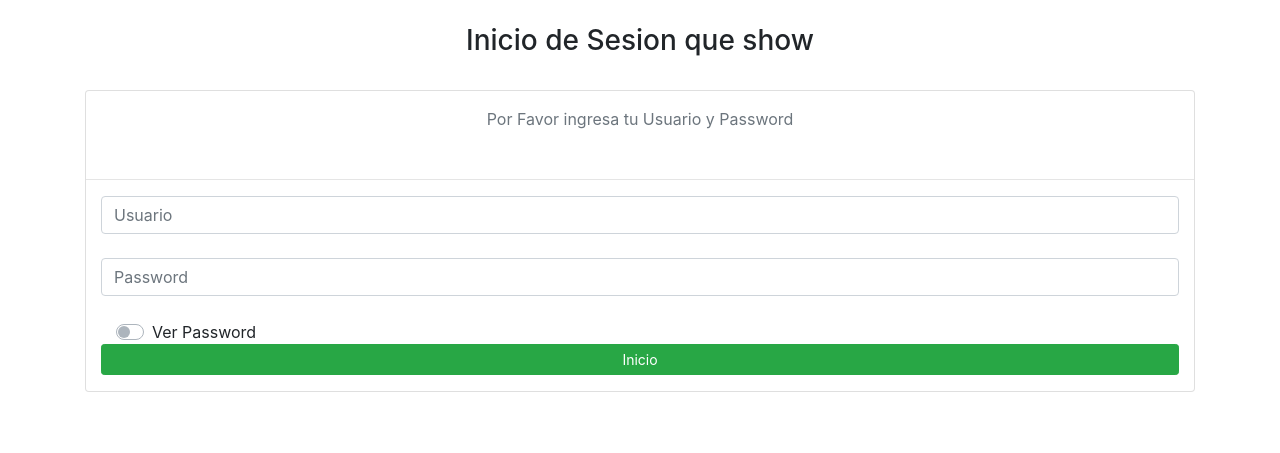
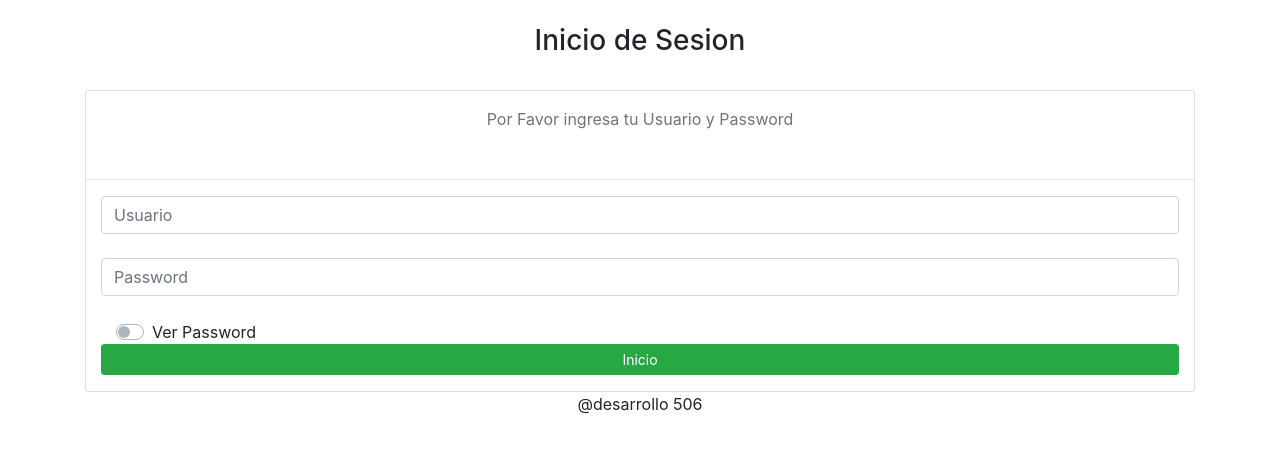
Before and after one commit to JlchavezG/Psbg, a PHP site: page /Aplicacion1.php in a window 1280 px wide. Shown: the top 453 px of the page. Run offline with PHP 8.4, Linux system fonts and the light colour scheme.

Commit message:
Cambio2
se realizo otro cambio

```diff
--- a/Aplicacion1.php
+++ b/Aplicacion1.php
@@ -9,7 +9,7 @@
   </head>
   <body>
      <div class="container">
-          <h3 class="text-center py-4"> Inicio de Sesion  que show </h3>
+          <h3 class="text-center py-4"> Inicio de Sesion</h3>
           <div class="card">
                    <p class="text-center text-muted py-3"> Por Favor ingresa tu Usuario y Password</p><hr>
                <div class="container">
@@ -29,6 +29,9 @@
                </div>
           </div>
      </div>
+     <div class="coontainer">
+           <p class="text-center">@desarrollo 506</p>
+     </div>
   <script type="text/javascript">
   function verpass(cb){
      if (cb.checked)
```
